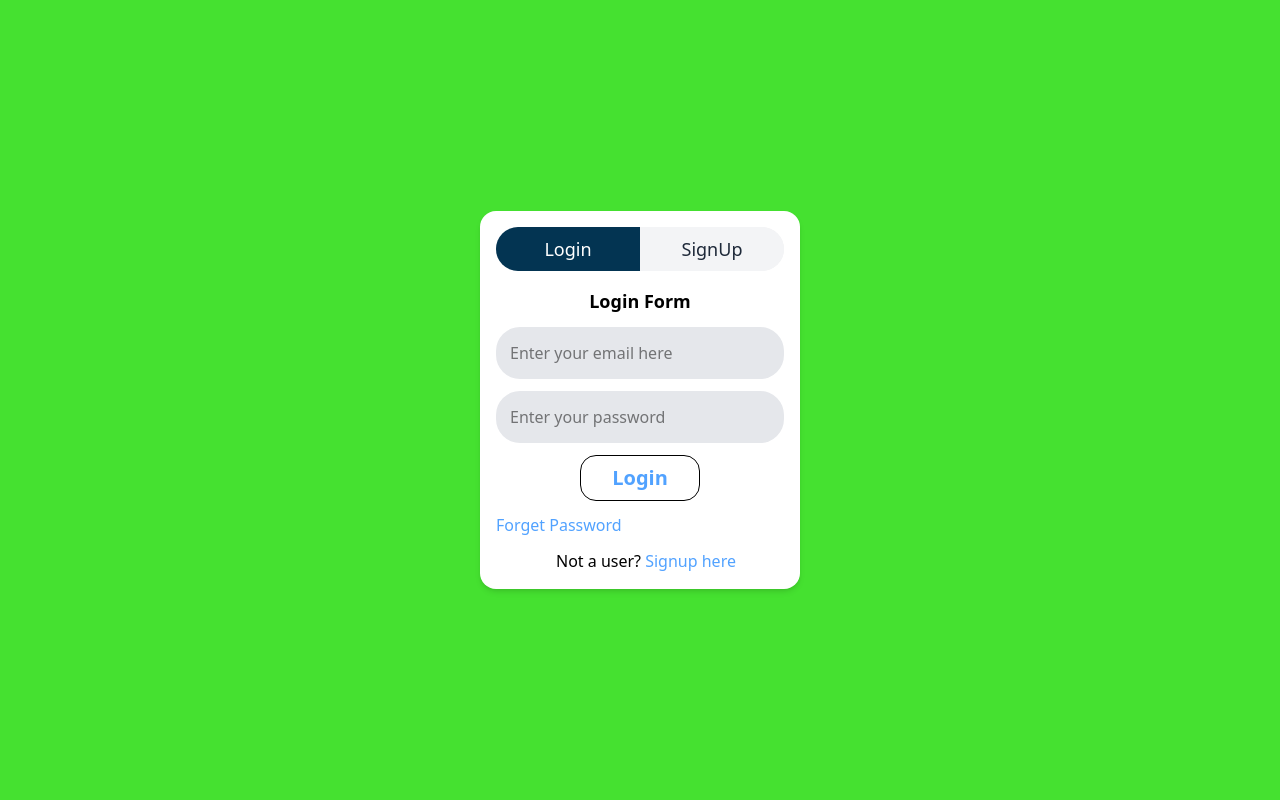
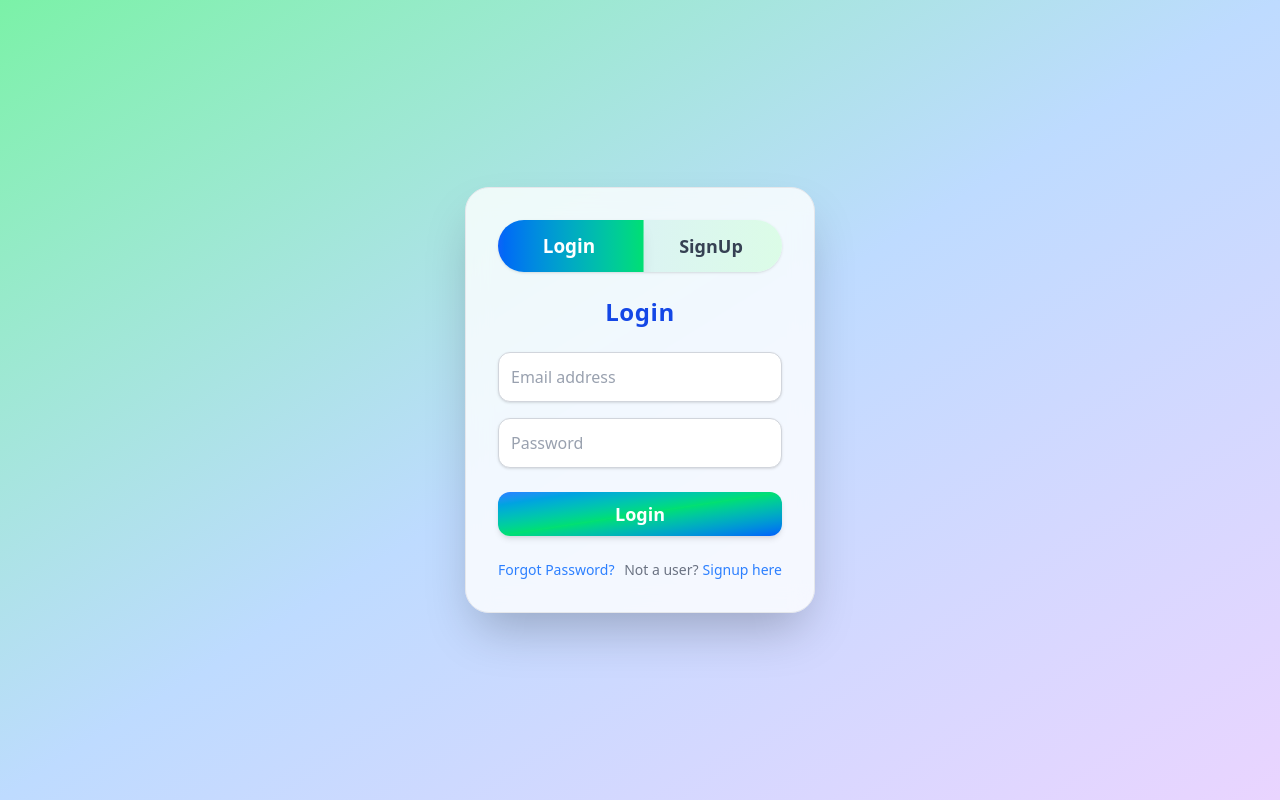
Before and after one commit to Ugly-stuff/Login-Signup-Page, a React (Vite) app: page / in a window 1280 px wide. Built offline with nearby package versions, Linux system fonts and the light colour scheme.

Commit message:
FrontEND with newer look

```diff
--- a/src/AuthForm.jsx
+++ b/src/AuthForm.jsx
@@ -37,70 +37,87 @@ const AuthForm = () => {
 
   return (
     <>
-      <div className="min-h-screen flex items-center justify-center bg-[rgb(69,225,48)]">
-        <div className="bg-white rounded-2xl shadow-md p-4 w-[320px]">
-          <div className="flex justify-center bg-gray-100 rounded-4xl overflow-hidden font-bold">
+      <div className="min-h-screen flex items-center justify-center bg-gradient-to-br from-green-300 via-blue-200 to-purple-200">
+        <div className="bg-white/80 backdrop-blur-md rounded-3xl shadow-2xl p-8 w-[350px] border border-gray-200">
+          <div className="flex justify-center mb-6 rounded-full overflow-hidden font-bold shadow-sm bg-gradient-to-r from-blue-100 to-green-100">
             <button
               onClick={() => setIsLogin(true)}
-              className={`flex-1 py-2 text-lg font-medium transition ${isLogin ? 'bg-[#033452] text-white' : 'bg-gray-100 text-gray-800'}`}
+              className={`flex-1 py-3 text-lg font-semibold transition-all duration-300 rounded-l-full ${isLogin ? 'bg-gradient-to-r from-blue-600 to-green-400 text-white shadow-lg scale-105' : 'bg-transparent text-gray-700 hover:bg-blue-50'}`}
             >
               Login
             </button>
             <button
               onClick={() => setIsLogin(false)}
-              className={`flex-1 py-2 text-lg font-medium transition ${!isLogin ? 'bg-[#033452] text-white' : 'bg-gray-100 text-gray-800'}`}
+              className={`flex-1 py-3 text-lg font-semibold transition-all duration-300 rounded-r-full ${!isLogin ? 'bg-gradient-to-l from-green-400 to-blue-600 text-white shadow-lg scale-105' : 'bg-transparent text-gray-700 hover:bg-green-50'}`}
             >
               SignUp
             </button>
           </div>
           {isLogin ? (
-            <form onSubmit={submitHandler}
-              className="flex flex-col gap-3 mt-4">
-              <h2 className="text-center font-semibold text-lg">Login Form</h2>
-              <input value={email}
+            <form onSubmit={submitHandler} className="flex flex-col gap-4 mt-2">
+              <h2 className="text-center font-bold text-2xl text-blue-700 mb-2 tracking-wide">Login</h2>
+              <input
+                value={email}
                 onChange={(e) => { setEmail(e.target.value) }}
-                className="border-2 border-transparent p-3 bg-gray-200 rounded-3xl outline-none"
+                className="border border-gray-300 p-3 bg-white rounded-xl outline-none focus:ring-2 focus:ring-blue-400 focus:border-blue-400 transition placeholder-gray-400 shadow-sm"
                 type="email"
-                placeholder="Enter your email here"
+                placeholder="Email address"
+                autoComplete="username"
               />
-              <input value={password}
+              <input
+                value={password}
                 onChange={(e) => { setPassword(e.target.value) }}
-                className="border-2 border-transparent p-3 bg-gray-200 rounded-3xl outline-none"
+                className="border border-gray-300 p-3 bg-white rounded-xl outline-none focus:ring-2 focus:ring-blue-400 focus:border-blue-400 transition placeholder-gray-400 shadow-sm"
                 type="password"
-                placeholder="Enter your password"
+                placeholder="Password"
+                autoComplete="current-password"
               />
-              <button className="py-2 m-auto text-xl font-bold bg-transparent border border-black w-[120px] rounded-2xl text-blue-400 transition-all duration-300 active:scale-95 hover:scale-105"
-              >Login </button>
-              <a className='ml-0 text-blue-400 ' href="#">Forget Password</a>
-              <p className='ml-15'>Not a user?
-                <a className='text-blue-400' href='' onClick={(e) => {
-                  e.preventDefault();
-                  setIsLogin(false)
-                }} > Signup here</a>
-              </p>
+              <button
+  className="py-2 mt-2 text-lg font-bold bg-gradient-to-br from-blue-500 via-green-400 to-blue-600 text-white rounded-xl shadow-md hover:scale-105 hover:from-blue-600 hover:to-green-500 transition-all duration-300 active:scale-95"
+>
+                Login
+              </button>
+              <div className="flex justify-between items-center mt-2">
+                <a className="text-blue-500 hover:underline text-sm" href="#">Forgot Password?</a>
+                <span className="text-gray-500 text-sm">Not a user?
+                  <a className="text-blue-500 hover:underline ml-1 cursor-pointer" href="" onClick={(e) => {
+                    e.preventDefault();
+                    setIsLogin(false)
+                  }}>Signup here</a>
+                </span>
+              </div>
             </form>
           ) : (
-            <form onSubmit={submitHandler} className="flex flex-col gap-3 mt-4">
-              <h2 className="text-center font-semibold text-lg">SignUp Form</h2>
-              <input value={email}
-              onChange={(e)=>{setEmail(e.target.value)}}
-                className="border-2 border-transparent p-3 bg-gray-200 rounded-3xl outline-none"
+            <form onSubmit={submitHandler} className="flex flex-col gap-4 mt-2">
+              <h2 className="text-center font-bold text-2xl text-green-700 mb-2 tracking-wide">Sign Up</h2>
+              <input
+                value={email}
+                onChange={(e) => { setEmail(e.target.value) }}
+                className="border border-gray-300 p-3 bg-white rounded-xl outline-none focus:ring-2 focus:ring-green-400 focus:border-green-400 transition placeholder-gray-400 shadow-sm"
                 type="email"
-                placeholder="Enter your email here"
+                placeholder="Email address"
+                autoComplete="username"
               />
               <input
-                className="border-2 border-transparent p-3 bg-gray-200 rounded-3xl outline-none"
+                className="border border-gray-300 p-3 bg-white rounded-xl outline-none focus:ring-2 focus:ring-green-400 focus:border-green-400 transition placeholder-gray-400 shadow-sm"
                 type="email"
-                placeholder="Confirm your email"
+                placeholder="Confirm email"
+                autoComplete="off"
+                // No value/onChange for demo only
               />
-              <input value={password}
-                onChange={(e)=>{setPassword(e.target.value)}}
-                className="border-2 border-transparent p-3 bg-gray-200 rounded-3xl outline-none"
+              <input
+                value={password}
+                onChange={(e) => { setPassword(e.target.value) }}
+                className="border border-gray-300 p-3 bg-white rounded-xl outline-none focus:ring-2 focus:ring-green-400 focus:border-green-400 transition placeholder-gray-400 shadow-sm"
                 type="password"
-                placeholder="Enter your password"
+                placeholder="Password"
+                autoComplete="new-password"
               />
-              <button className="py-2 m-auto text-xl font-bold bg-transparent border border-black w-[120px] rounded-2xl text-blue-400 transition-all duration-300 active:scale-95 hover:scale-105"
->SignUp </button>
+              <button
+                className="py-2 mt-2 text-lg font-bold bg-gradient-to-r from-green-400 to-blue-500 text-white rounded-xl shadow-md hover:scale-105 hover:from-green-500 hover:to-blue-600 transition-all duration-300 active:scale-95"
+              >
+                Sign Up
+              </button>
             </form>
           )}
         </div>
```
